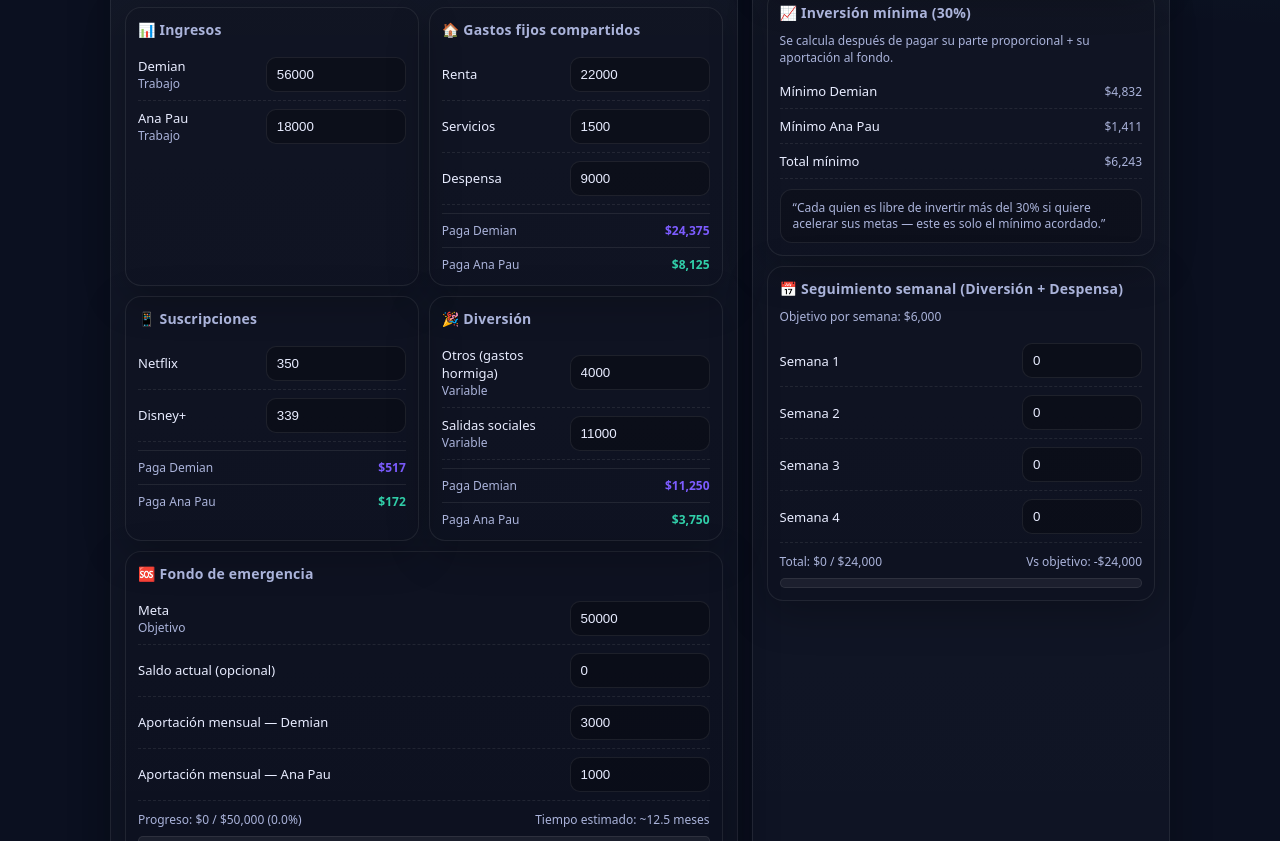
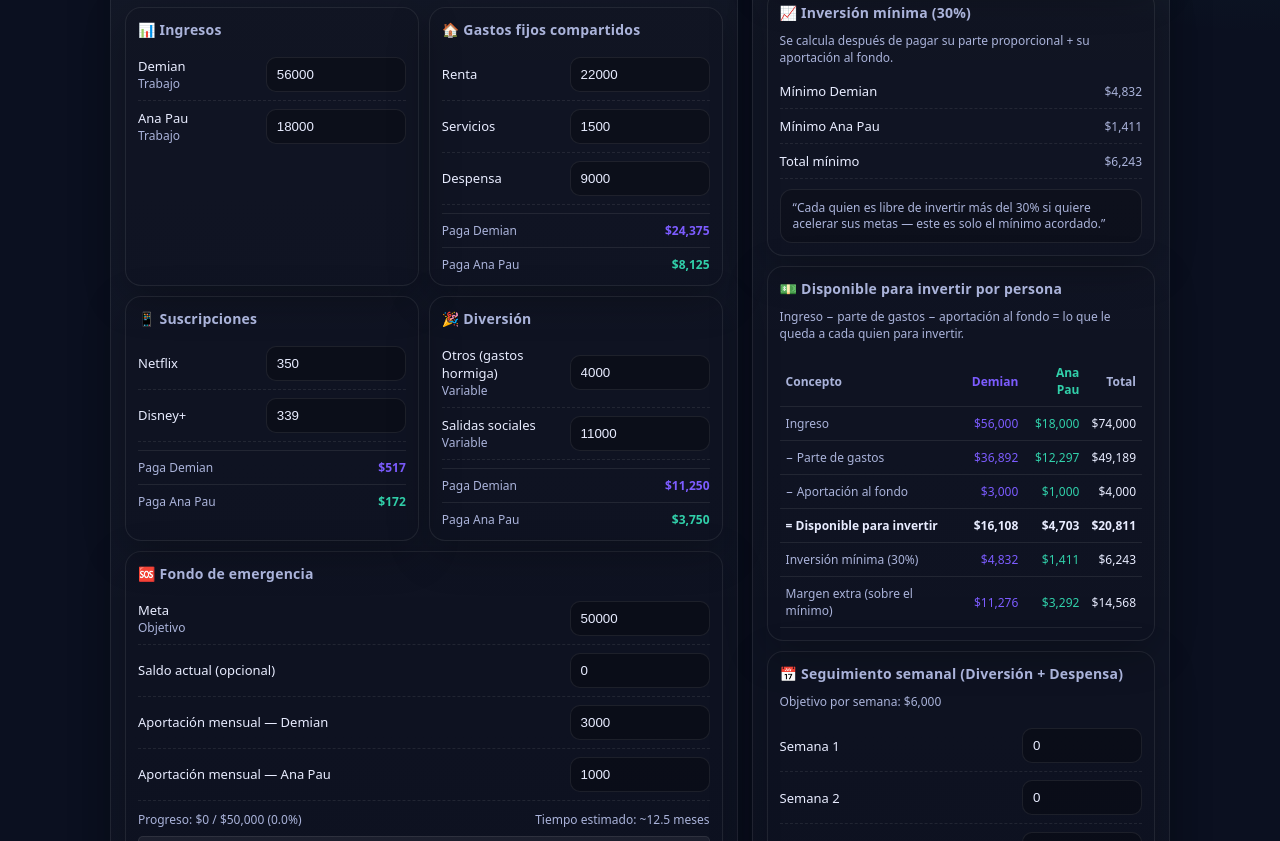
Before and after one commit to pedrodemiangodinezcruz/Budget-Mensual-Dashboard, a plain HTML site: page index.html in a window 1280 px wide. Shown: the part 441-1282 px from the top of the page. Drawn offline with Linux system fonts and the light colour scheme.

Commit message:
Agregar tabla de dinero disponible para invertir por persona

```diff
--- a/index.html
+++ b/index.html
@@ -170,6 +170,36 @@
     .splitLine .amt{color:var(--text); font-weight:600}
     .splitLine .amt.d{color:var(--accent)}
     .splitLine .amt.a{color:var(--good)}
+
+    /* Tabla: disponible para invertir por persona */
+    .investTable{
+      width:100%;
+      border-collapse:collapse;
+      font-size:12px;
+      margin-top:6px;
+    }
+    .investTable th, .investTable td{
+      padding:8px 6px;
+      text-align:right;
+      border-bottom:1px solid rgba(255,255,255,.08);
+    }
+    .investTable th:first-child, .investTable td:first-child{
+      text-align:left;
+      color:var(--muted);
+    }
+    .investTable thead th{
+      color:var(--muted);
+      font-weight:600;
+    }
+    .investTable thead th.d{color:var(--accent)}
+    .investTable thead th.a{color:var(--good)}
+    .investTable tr.total td{
+      font-weight:700;
+      color:var(--text);
+      border-top:1px solid rgba(255,255,255,.14);
+    }
+    .investTable td.d{color:var(--accent)}
+    .investTable td.a{color:var(--good)}
   </style>
 </head>
 
@@ -426,6 +456,60 @@
       </div>
     </div>
 
+    <div class="card" style="padding:12px; background: rgba(0,0,0,.10); margin-bottom:10px">
+      <h2>💵 Disponible para invertir por persona</h2>
+      <div class="small">Ingreso − parte de gastos − aportación al fondo = lo que le queda a cada quien para invertir.</div>
+      <div style="height:8px"></div>
+      <table class="investTable">
+        <thead>
+          <tr>
+            <th>Concepto</th>
+            <th class="d">Demian</th>
+            <th class="a">Ana Pau</th>
+            <th>Total</th>
+          </tr>
+        </thead>
+        <tbody>
+          <tr>
+            <td>Ingreso</td>
+            <td class="d" id="tblIncomeD">$0</td>
+            <td class="a" id="tblIncomeA">$0</td>
+            <td id="tblIncomeT">$0</td>
+          </tr>
+          <tr>
+            <td>− Parte de gastos</td>
+            <td class="d" id="tblShareD">$0</td>
+            <td class="a" id="tblShareA">$0</td>
+            <td id="tblShareT">$0</td>
+          </tr>
+          <tr>
+            <td>− Aportación al fondo</td>
+            <td class="d" id="tblFundD">$0</td>
+            <td class="a" id="tblFundA">$0</td>
+            <td id="tblFundT">$0</td>
+          </tr>
+          <tr class="total">
+            <td>= Disponible para invertir</td>
+            <td class="d" id="tblAvailD">$0</td>
+            <td class="a" id="tblAvailA">$0</td>
+            <td id="tblAvailT">$0</td>
+          </tr>
+          <tr>
+            <td>Inversión mínima (30%)</td>
+            <td class="d" id="tblMinD">$0</td>
+            <td class="a" id="tblMinA">$0</td>
+            <td id="tblMinT">$0</td>
+          </tr>
+          <tr>
+            <td>Margen extra (sobre el mínimo)</td>
+            <td class="d" id="tblExtraD">$0</td>
+            <td class="a" id="tblExtraA">$0</td>
+            <td id="tblExtraT">$0</td>
+          </tr>
+        </tbody>
+      </table>
+    </div>
+
     <div class="card" style="padding:12px; background: rgba(0,0,0,.10)">
       <h2>📅 Seguimiento semanal (Diversión + Despensa)</h2>
       <div class="small">Objetivo por semana: <span id="weeklyTargetLabel">$6,000</span></div>
@@ -565,7 +649,9 @@
     // Fondo emergencia
     const meta = leerNumero("emergencyGoal");
     const actual = leerNumero("emergencyCurrent");
-    const aporteTotal = leerNumero("emergencyDemian") + leerNumero("emergencyAna");
+    const aporteDemian = leerNumero("emergencyDemian");
+    const aporteAna = leerNumero("emergencyAna");
+    const aporteTotal = aporteDemian + aporteAna;
 
     const pctFondo = meta > 0 ? (actual / meta) * 100 : 0;
     $("emergencyLabel").textContent = `Progreso: ${dinero(actual)} / ${dinero(meta)} (${Math.max(0, pctFondo).toFixed(1)}%)`;
@@ -582,10 +668,16 @@
     const eMode = pctFondo >= 100 ? "good" : (pctFondo >= 50 ? "warn" : "bad");
     setProgreso($("emergencyBar"), pctFondo, eMode);
 
-    // Inversión mínima (30%)
+    // Inversión mínima (30%) y disponible para invertir por persona
     const tasaInv = 0.30;
-    const restanteDemian = leerNumero("incomeDemian") - parteD - leerNumero("emergencyDemian");
-    const restanteAna = leerNumero("incomeAna") - parteA - leerNumero("emergencyAna");
+    const ingresoDemian = leerNumero("incomeDemian");
+    const ingresoAna = leerNumero("incomeAna");
+
+    const restanteDemian = ingresoDemian - parteD - aporteDemian;
+    const restanteAna = ingresoAna - parteA - aporteAna;
+
+    const dispDemian = Math.max(0, restanteDemian);
+    const dispAna = Math.max(0, restanteAna);
 
     const invD = Math.max(0, restanteDemian * tasaInv);
     const invA = Math.max(0, restanteAna * tasaInv);
@@ -593,6 +685,31 @@
     $("investDemian").textContent = dinero(invD);
     $("investAna").textContent = dinero(invA);
     $("investTotal").textContent = dinero(invD + invA);
+
+    // Tabla: disponible para invertir por persona
+    $("tblIncomeD").textContent = dinero(ingresoDemian);
+    $("tblIncomeA").textContent = dinero(ingresoAna);
+    $("tblIncomeT").textContent = dinero(ingresoDemian + ingresoAna);
+
+    $("tblShareD").textContent = dinero(parteD);
+    $("tblShareA").textContent = dinero(parteA);
+    $("tblShareT").textContent = dinero(parteD + parteA);
+
+    $("tblFundD").textContent = dinero(aporteDemian);
+    $("tblFundA").textContent = dinero(aporteAna);
+    $("tblFundT").textContent = dinero(aporteTotal);
+
+    $("tblAvailD").textContent = dinero(dispDemian);
+    $("tblAvailA").textContent = dinero(dispAna);
+    $("tblAvailT").textContent = dinero(dispDemian + dispAna);
+
+    $("tblMinD").textContent = dinero(invD);
+    $("tblMinA").textContent = dinero(invA);
+    $("tblMinT").textContent = dinero(invD + invA);
+
+    $("tblExtraD").textContent = dinero(Math.max(0, dispDemian - invD));
+    $("tblExtraA").textContent = dinero(Math.max(0, dispAna - invA));
+    $("tblExtraT").textContent = dinero(Math.max(0, dispDemian - invD) + Math.max(0, dispAna - invA));
 
     // Seguimiento semanal
     const objetivoSemana = DEFAULTS.weeklyTarget;
```
